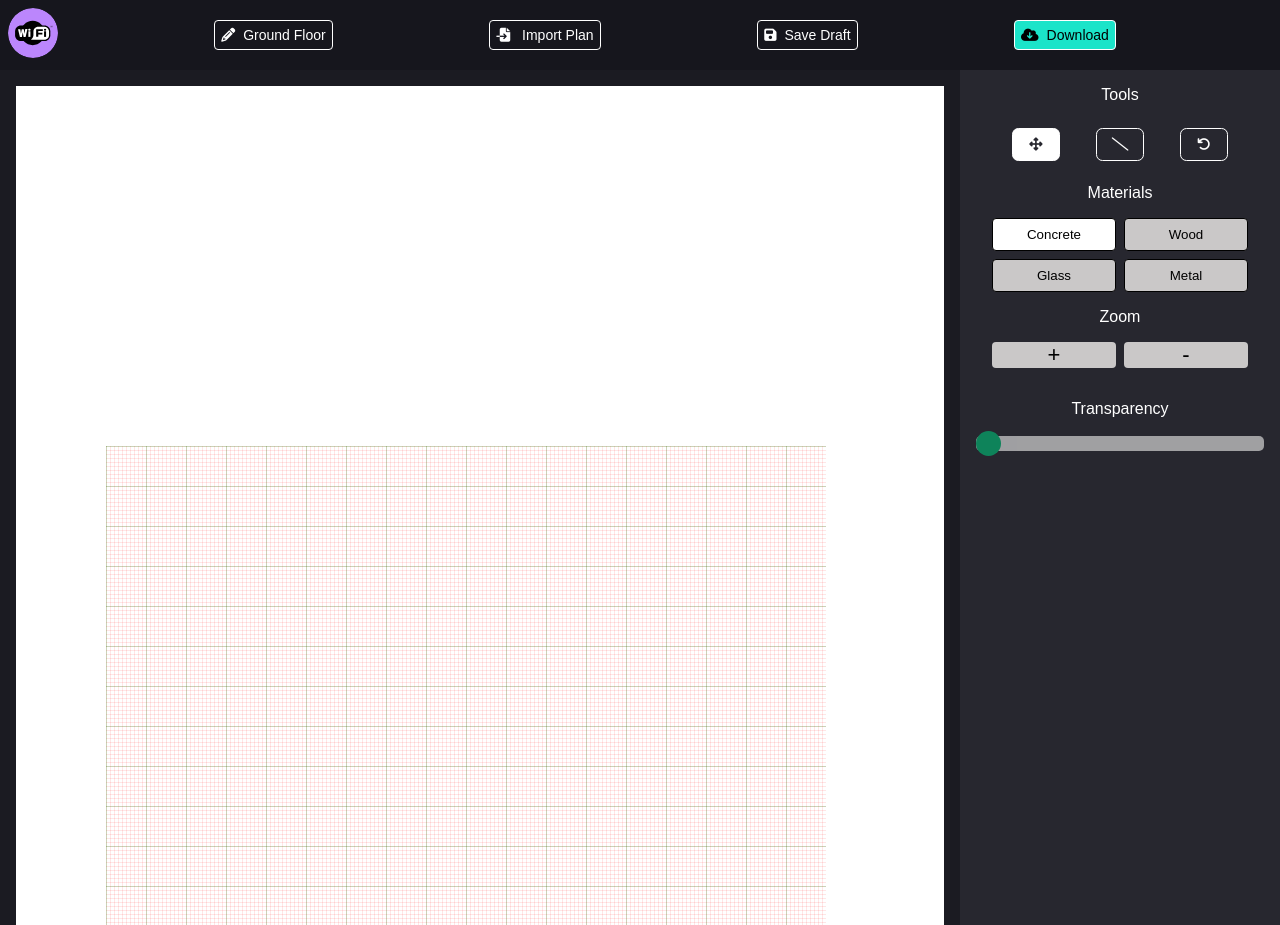
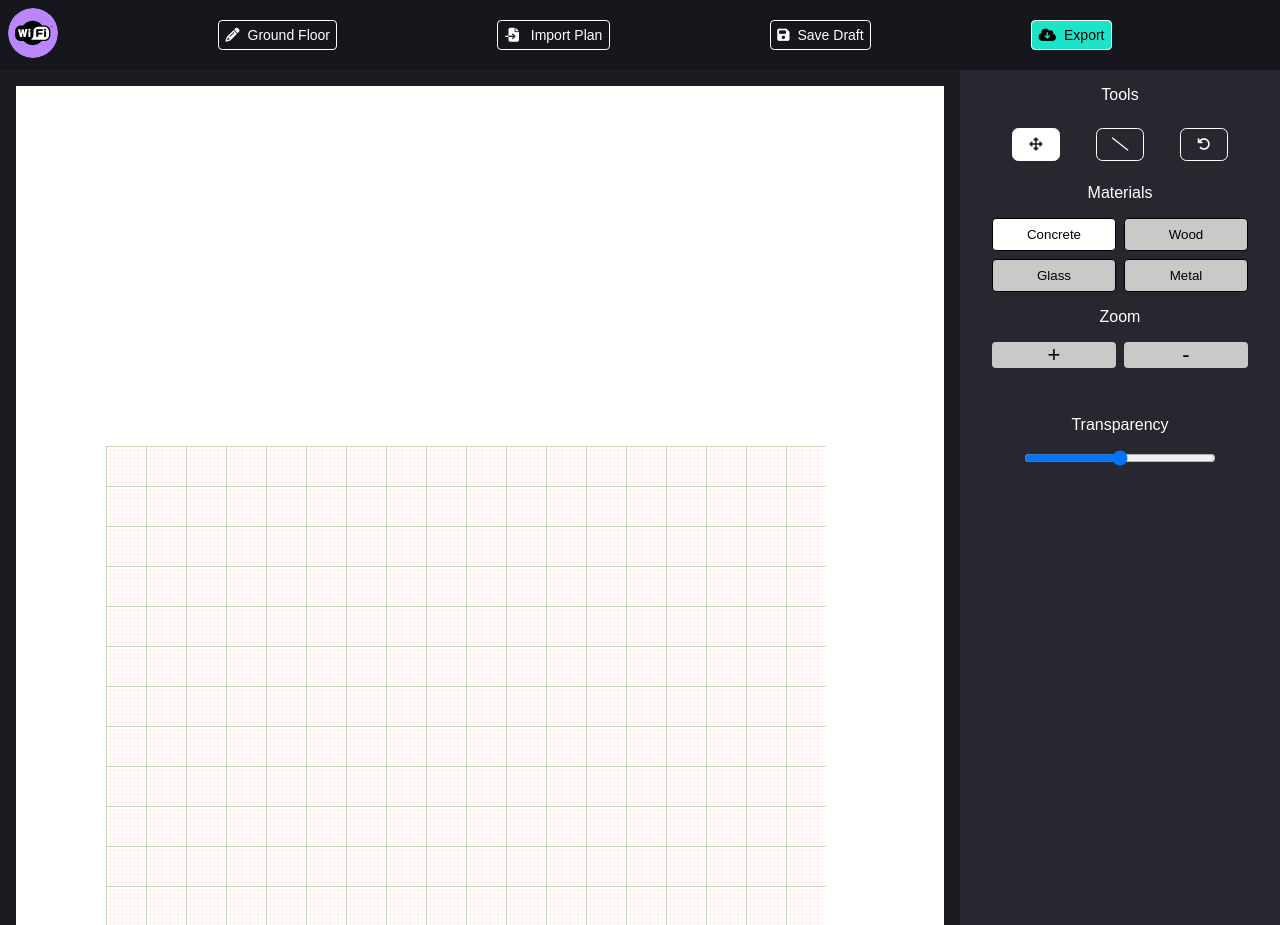
Before and after one commit to rogueone47/wifi-planner, a Flask app: page /home in a window 1280 px wide. Shown: the top 925 px of the page. Run offline with Flask 2, Linux system fonts and the light colour scheme; some libraries are stand-ins or nearby versions.

Commit message:
Initial Commit

```diff
--- a/main.py
+++ b/main.py
@@ -18,7 +18,3 @@ def home():
         return render_template('index.html', data= img)
     else:
         return render_template('index.html')
-
-
-if __name__ == '__main__':
-    app.run(debug=True)
--- a/static/css/style.css
+++ b/static/css/style.css
@@ -236,6 +236,11 @@ label{
   cursor: pointer;
 }
 
+.Transparency{
+  padding: 2rem;
+  grid-template-columns: repeat(auto-fit, minmax(100px, 1fr))
+}
+
 #canva {
   fill-opacity: 0;
 }
--- a/static/js/script.js
+++ b/static/js/script.js
@@ -8,10 +8,10 @@ var lineY = document.getElementById("lineY");
 var lineX = document.getElementById("lineX");
 
 const colors = {
-  WOOD: "#BA8C63",
-  METAL: "#939799",
-  CONCRETE: "#808076",
-  GLASS: "#a8ccd7",
+  WOOD: "#CC9544",
+  METAL: "#B2B1B9",
+  CONCRETE: "#595260",
+  GLASS: "#A2DBFA",
 };
 var COLOR = colors["CONCRETE"];
 
@@ -56,7 +56,7 @@ canvas.addEventListener("click", (e) => {
       );
       newLine.setAttribute(
         "style",
-        `stroke:${COLOR};stroke-width:5;stroke-linecap:square`
+        `stroke:${COLOR};stroke-width:10;stroke-linecap:square`
       );
 
       newLine.setAttribute('onclick', 'changeProp(this)');
--- a/static/js/tools.js
+++ b/static/js/tools.js
@@ -28,7 +28,7 @@ select.onchange = ()=>{
 // undo function
 // pop elements from svg array
 undo.addEventListener('click', ()=>{
-    if (canvas.childElementCount > 3) {
+    if (canvas.childElementCount > 1) {
         canvas.lastChild.remove();
     }
 });
--- a/templates/index.html
+++ b/templates/index.html
@@ -30,8 +30,8 @@
           import plan
         </a>
         <button class="btns d2l"><i class="fas fa-save"></i>Save draft</button>
-        <button class="btns dwn">
-          <i class="fas fa-cloud-download-alt"></i>download
+        <button class="btns dwn" id="export">
+          <i class="fas fa-cloud-download-alt"></i>Export
         </button>
       </div>
     </nav>
@@ -54,7 +54,7 @@
                     d="M 10 0 L 0 0 0 10"
                     fill="none"
                     stroke="red"
-                    stroke-width="0.5"
+                    stroke-width="0.25"
                   />
                 </pattern>
                 <pattern
@@ -72,10 +72,11 @@
                   />
                 </pattern>
               </defs>
+               <rect width="100%" height="100%" fill="url(#grid)" />
               <svg id ="canva">
                 <rect width="100%" height="100%" fill="white" />
               </svg>
-              <rect width="100%" height="100%" fill="url(#grid)" />
+
             </svg>
           </div>
         </div>
@@ -134,18 +135,17 @@
           </div>
         </div>
         <div class="zoom">
-          <div class="box-title">zoom</div>
-          <div class="material-box">
+          <div class="box-title ag">zoom</div>
+          <div class="material-box ag">
             <button class="z-btn l2d" id="z-in">+</button>
             <button class="z-btn l2d" id="z-out">-</button>
           </div>
         </div>
-        <div class="property">
-          <div class="box-title mt">transparency</div>
-          <img src="" id="img" alt="" />
-        </div>
-        <div class="slidecontainer">
-          <input type="range" min="0.0" max="1" step="0.05" value="0" class="slider" id="myRange">
+        <div class="Transparency">
+          <div class="box-title">Transparency</div>
+          <div class="material-box">
+            <input type="range" class="range" min="0" max="1" step="0.05" value="0.5" id="myRange">
+          </div>
         </div>
       </div>
     </main>
```
